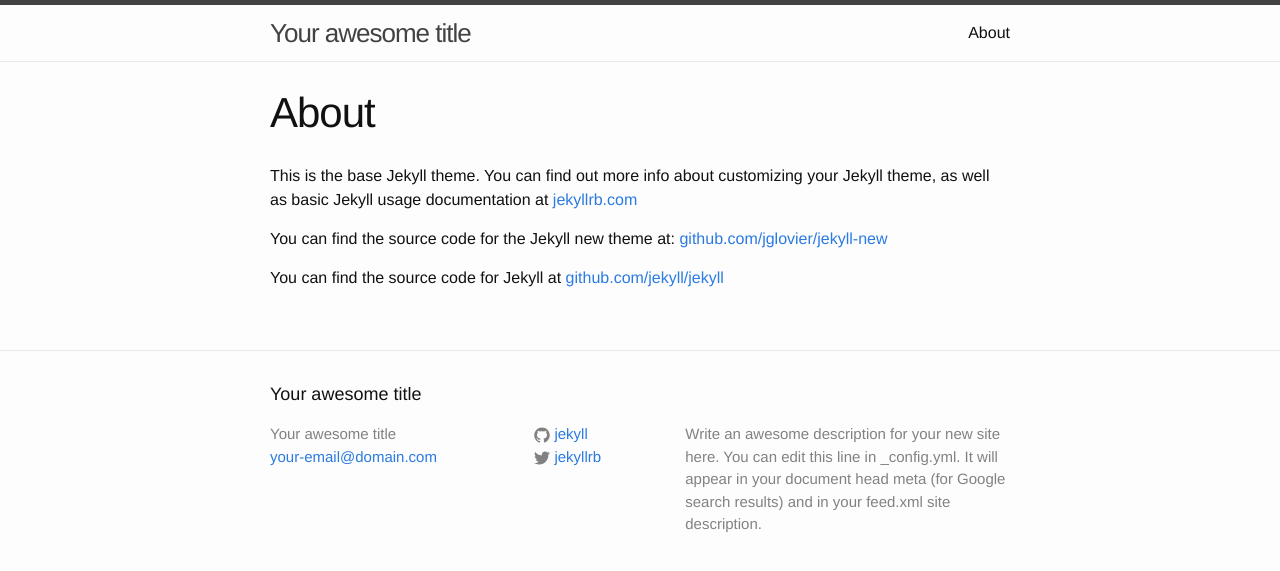
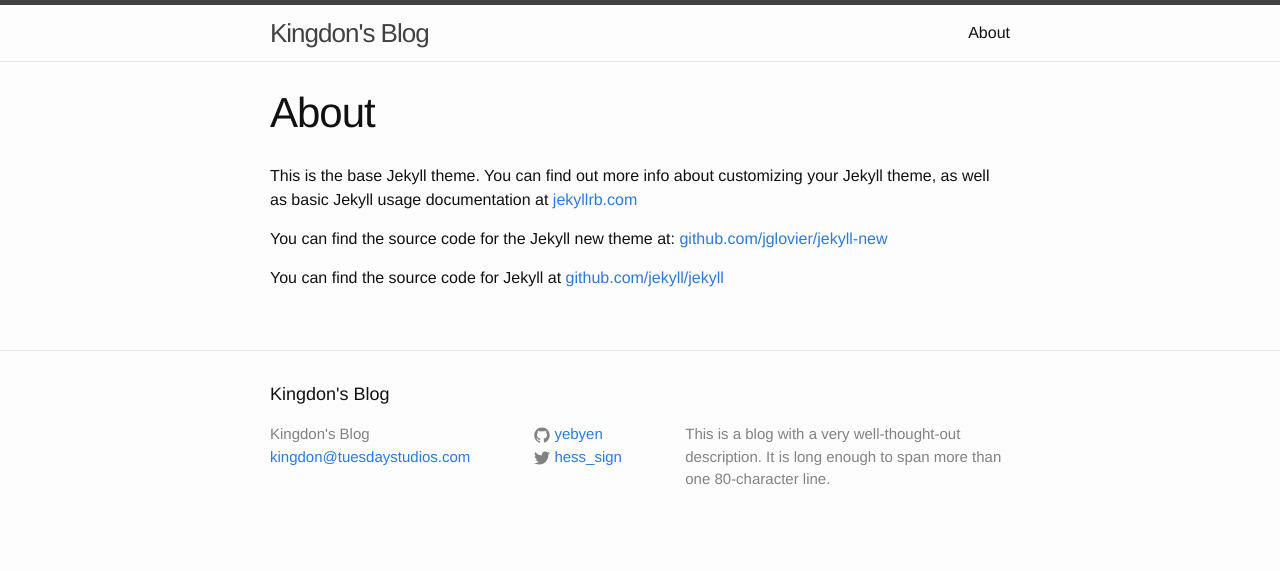
Before and after one commit to yebyen/jekyll-bacongobbler, a Jekyll site: the page built from about.md, in a window 1280 px wide. Shown: the top 571 px of the page. Built offline with Jekyll 4.4.1, drawn with Linux system fonts in a browser that asks for light colours.

Commit message:
blog articles

```diff
--- a/_config.yml
+++ b/_config.yml
@@ -1,14 +1,13 @@
 # Site settings
-title: Your awesome title
-email: your-email@domain.com
+title: Kingdon's Blog
+email: kingdon@tuesdaystudios.com
 description: > # this means to ignore newlines until "baseurl:"
-  Write an awesome description for your new site here. You can edit this
-  line in _config.yml. It will appear in your document head meta (for
-  Google search results) and in your feed.xml site description.
+  This is a blog with a very well-thought-out description.  It is long
+  enough to span more than one 80-character line.
 baseurl: "" # the subpath of your site, e.g. /blog/
-url: "http://yourdomain.com" # the base hostname & protocol for your site
-twitter_username: jekyllrb
-github_username:  jekyll
+url: "http://deis.nerdland.info" # the base hostname & protocol for your site
+twitter_username: hess_sign
+github_username:  yebyen
 
 # Build settings
 markdown: kramdown
```
Also changed, not shown: _posts/2015-07-23-cheapest-fault-tolerant-cluster.markdown (added, +56 -0 lines), _posts/2015-07-24-welcome-to-jekyll.markdown (deleted, +0 -25 lines), _posts/2015-07-26-jekyll-on-deis-pro.markdown (added, +114 -0 lines), 1 other file.
